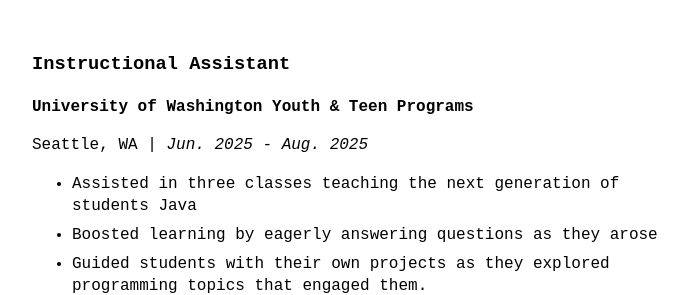
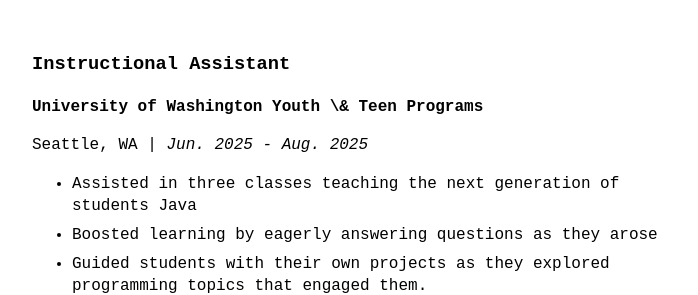
Before and after one commit to jbko6/PersonalWebsiteV5, a Jekyll site: the page built from index.md, in a window 1280 px wide and 900 px high, scrolled down 1193 px. Shown: the part 162-457 px from the top of the window, without its empty margins (288-986 px from the left). Built offline with Jekyll 4.4.1, drawn with Linux system fonts in a browser that asks for light colours.

```diff
--- a/_data/resume.yml
+++ b/_data/resume.yml
@@ -9,7 +9,7 @@ education:
     location: Seattle, WA
     degree: "Bachelor of Science in Computer Science; GPA: 3.91"
     years: Sep. 2024 - Jun. 2027
-    coursework: "Data Structures & Parallelism, Fundamentals of Computing I (Discrete Math) & II (Probability)"
+    coursework: Data Structures & Parallelism, Fundamentals of Computing I (Discrete Math) \& II (Probability)
   - school: Sammamish High School
     location: Bellevue, WA
     degree: "High School Diploma; GPA: 4.0"
@@ -18,7 +18,7 @@ education:
 experience:
   - position: Instructional Assistant
     years: Jun. 2025 - Aug. 2025
-    employer: "University of Washington Youth & Teen Programs"
+    employer: University of Washington Youth \& Teen Programs
     location: Seattle, WA
     details:
       - Assisted in three classes teaching the next generation of students Java
```
